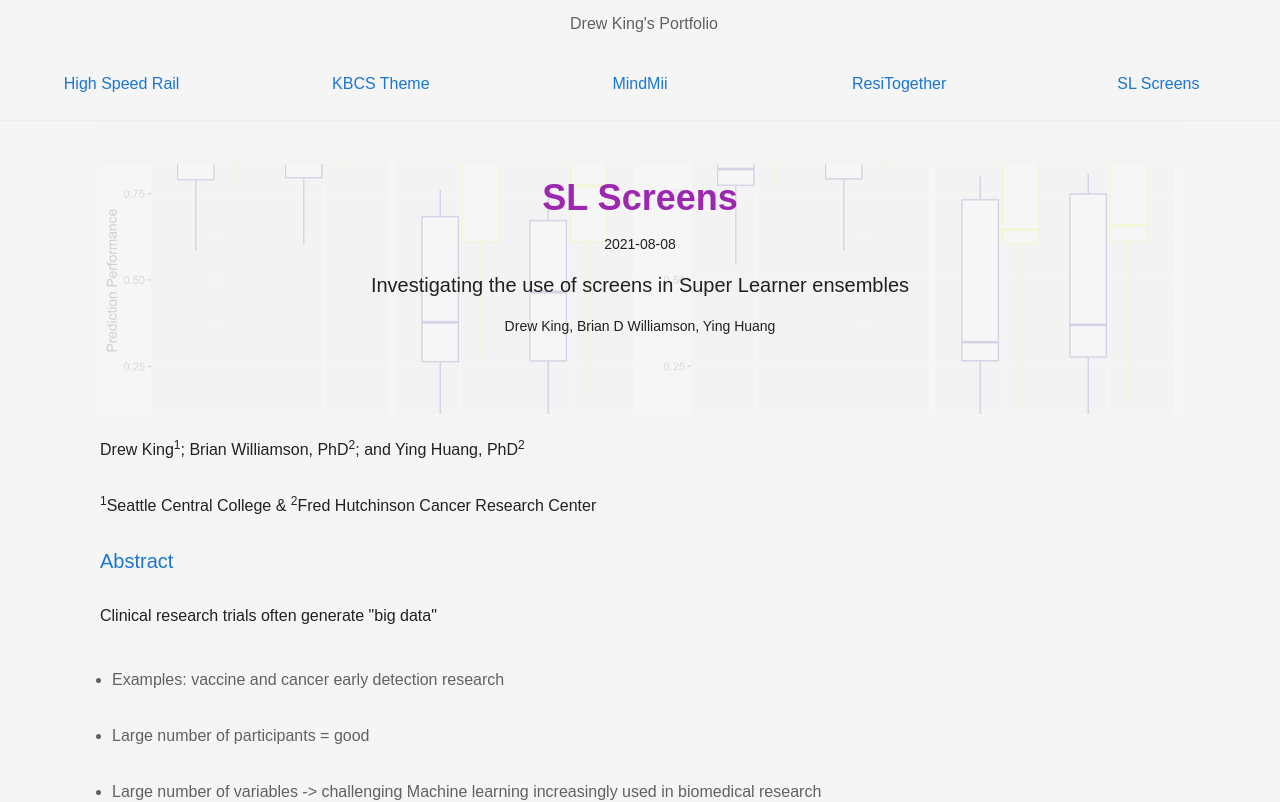
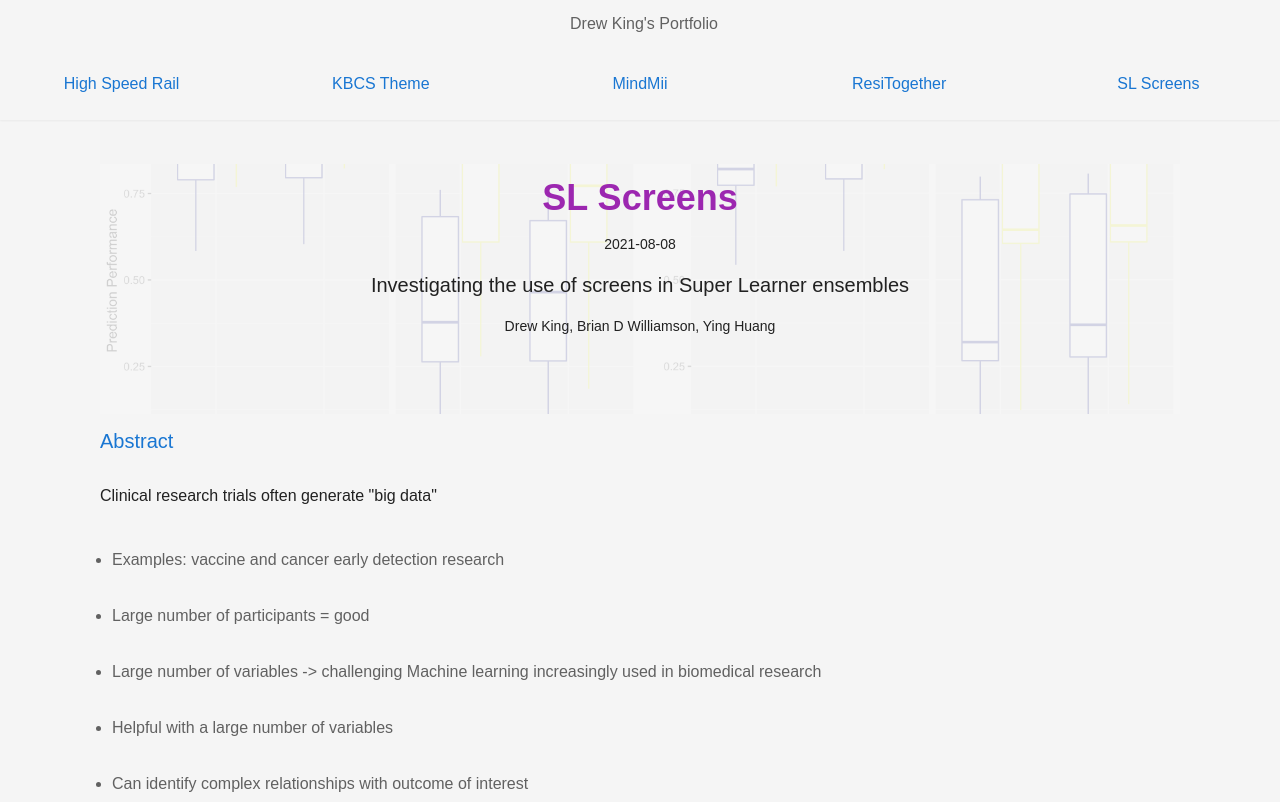
Before and after one commit to andrewpking/kingdrewsea-portfolio, a Next.js app: page /sl-screens in a window 1280 px wide. Shown: the top 802 px of the page. Built offline with nearby package versions, Linux system fonts and the light colour scheme.

Commit message:
Authors are now in page heading.

```diff
--- a/src/app/kbcs/page.mdx
+++ b/src/app/kbcs/page.mdx
@@ -4,8 +4,6 @@ import PageHeading from '../components/PageHeading';
 export const metadata = projects['/kbcs'];
 
 <PageHeading metadata={metadata} />
-
-By [Sama Khalid][1], [Drew King][2], [Colin Xiao][3], and [Sophia Lin][4]
 
 ## Introduction
 
--- a/src/app/sl-screens/page.mdx
+++ b/src/app/sl-screens/page.mdx
@@ -4,10 +4,6 @@ import PageHeading from '../components/PageHeading';
 export const metadata = projects['/sl-screens'];
 
 <PageHeading metadata={metadata} />
-
-Drew King<sup>1</sup>; Brian Williamson, PhD<sup>2</sup>; and Ying Huang, PhD<sup>2</sup>
-
-<sup>1</sup>Seattle Central College & <sup>2</sup>Fred Hutchinson Cancer Research Center
 
 ## Abstract
 
```
